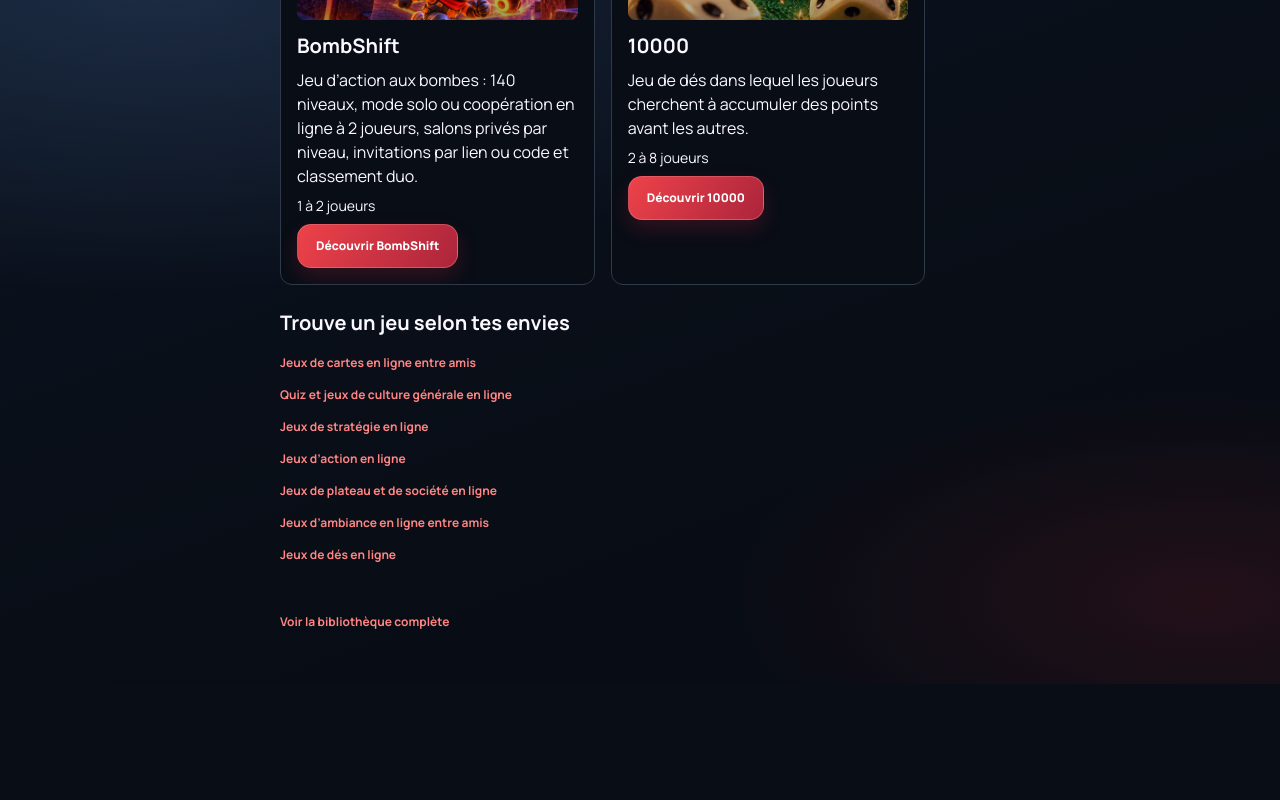
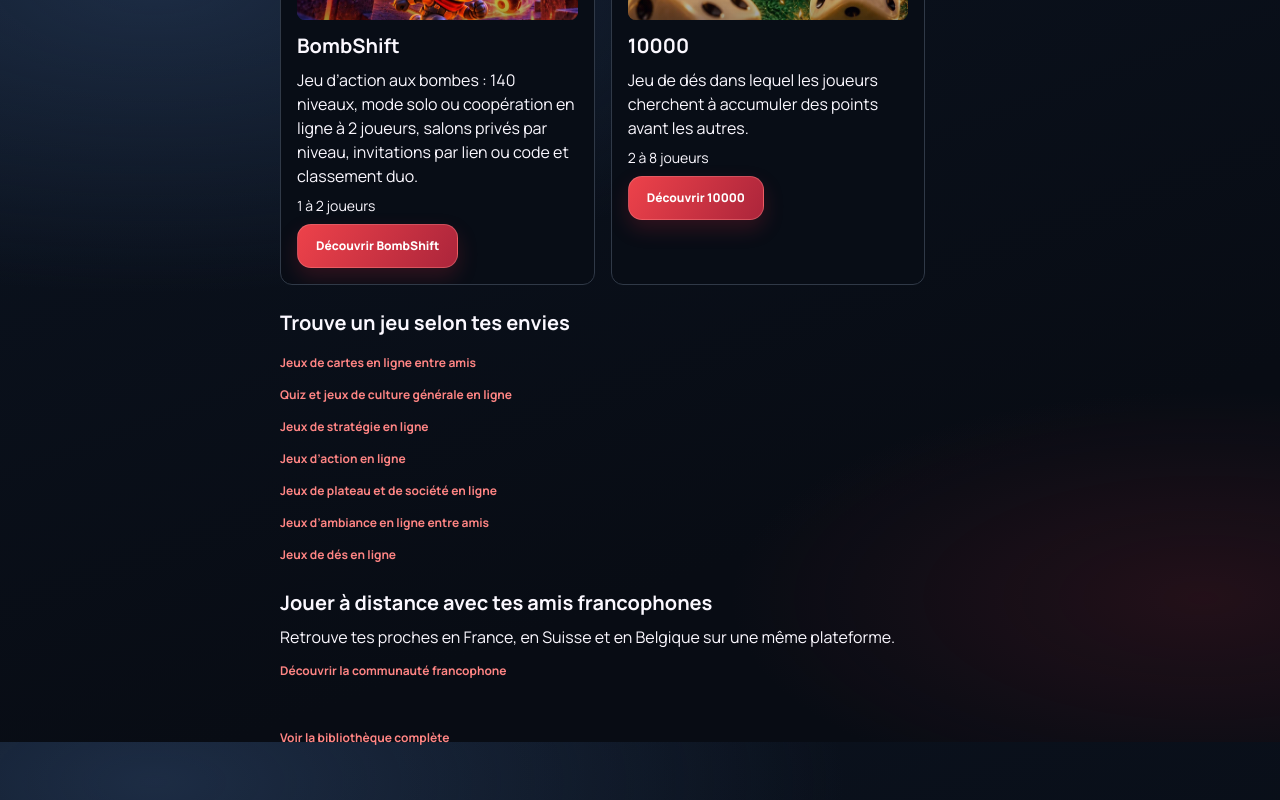
Before and after one commit to falmonmickael260-commits/revanchegames, a Next.js app: page /jeux in a window 1280 px wide. Shown: the part 1658-2458 px from the top of the page. Before the commit the page ends 2342 px from the top, so only its background shows below. Built offline with nearby package versions, Linux system fonts and the light colour scheme; no server answers.

Commit message:
SEO: link francophone guide

```diff
--- a/src/app/jeux/page.tsx
+++ b/src/app/jeux/page.tsx
@@ -21,6 +21,7 @@ export default function GamesPage() {
       {games.map(game => <article key={game.id} className="overflow-hidden rounded-xl border border-border-soft bg-void p-4"><Link href={gamePath(game.id)}><div className="relative aspect-video overflow-hidden rounded-lg"><GameArt game={game} className="h-full w-full" /></div><h2 className="mt-3 text-xl font-bold">{game.name}</h2></Link><p className="mt-2">{game.description}</p><p className="my-2 text-sm">{game.players}</p><Link className="rg-primary-button" href={gamePath(game.id)}>Découvrir {game.name}</Link></article>)}
     </div>
     <section className="my-6"><h2 className="text-xl font-bold">Trouve un jeu selon tes envies</h2><ul className="mt-3 space-y-2">{categoryEditorial.filter(c => games.some(g => g.categories.includes(c.category))).map(c => <li key={c.slug}><Link className="rg-text-link" href={"/categories/" + c.slug}>{c.title}</Link></li>)}</ul></section>
+    <section className="my-6"><h2 className="text-xl font-bold">Jouer à distance avec tes amis francophones</h2><p className="my-2">Retrouve tes proches en France, en Suisse et en Belgique sur une même plateforme.</p><Link className="rg-text-link" href="/communaute-francophone">Découvrir la communauté francophone</Link></section>
     <Link className="rg-text-link mt-6" href="/library">Voir la bibliothèque complète</Link>
   </div>;
 }
```
